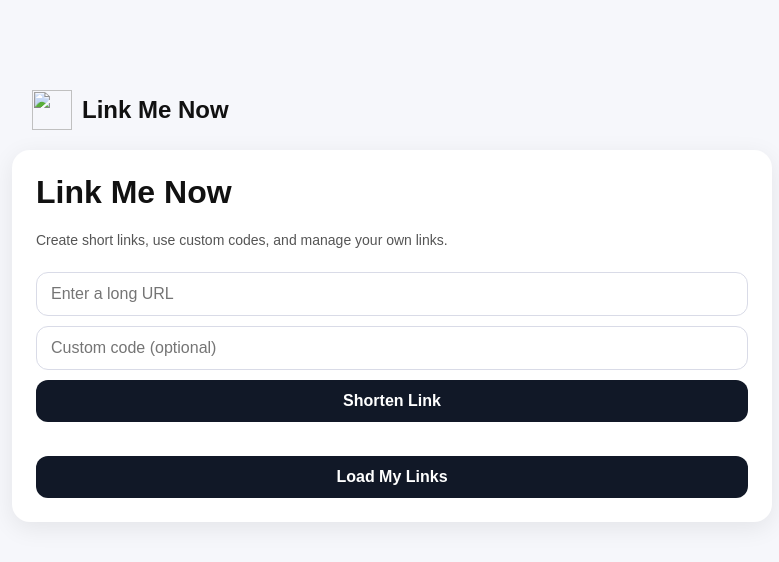
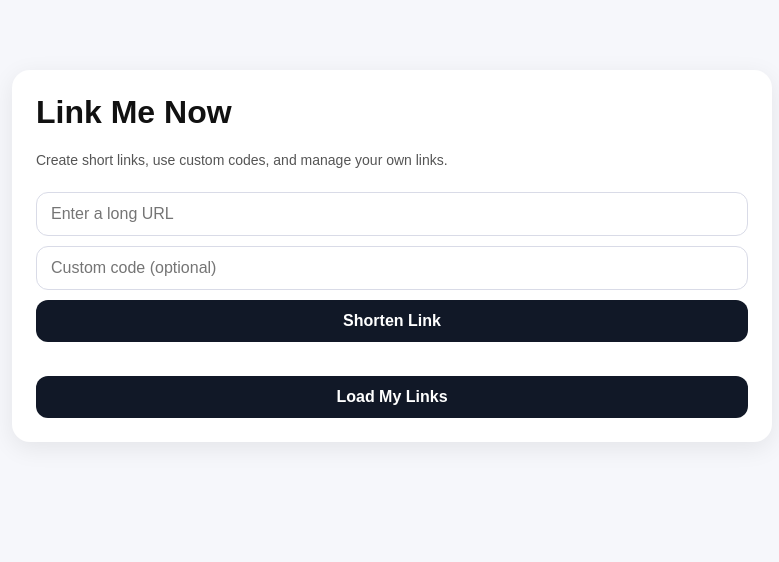
Before and after one commit to andrefilipeguerreirosalgado-dotcom/Link-Shorter, a website: page public/index.html in a window 1280 px wide. Shown: the whole page, without its empty margins (248-1027 px from the left). Drawn offline with Linux system fonts and the light colour scheme.

Commit message:
Update index.html

```diff
--- a/public/index.html
+++ b/public/index.html
@@ -4,7 +4,7 @@
   <meta charset="UTF-8" />
   <meta name="viewport" content="width=device-width, initial-scale=1.0" />
   <title>Link Me Now</title>
-  <link rel="icon" type="image/png" href="/logo.png">
+<link rel="icon" type="image/png" href="/logo2.png">
 
   <style>
     body {
@@ -68,10 +68,7 @@
 </head>
 <body>
 
- <div style="display:flex; align-items:center; gap:10px; padding:20px;">
-  <img src="/logo.png" style="width:40px; height:40px;">
-  <h2 style="margin:0;">Link Me Now</h2>
-</div>
+
 
 
   <div class="card">
```
